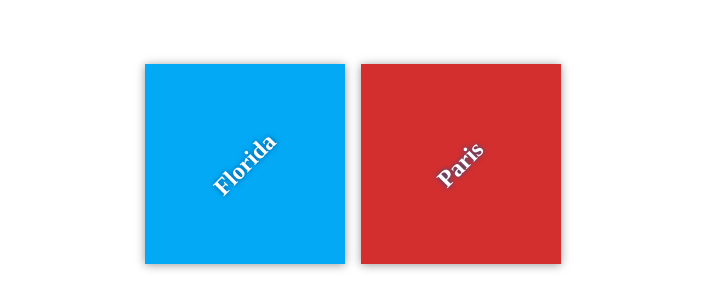
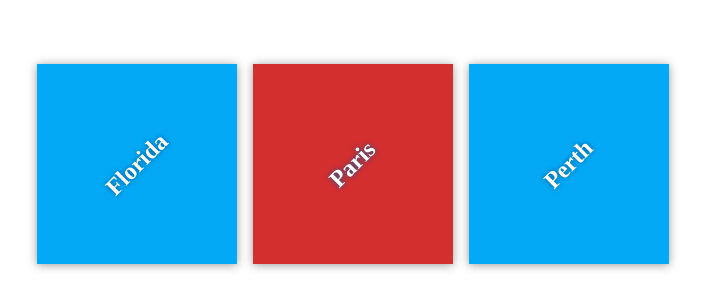
Before and after one commit to cimwies/my-travel-plans, a plain HTML site: page index.html in a window 1280 px wide. Shown: the part 236-544 px from the top of the page, without its empty margins (287-992 px from the left). Drawn offline with Linux system fonts and the light colour scheme.

Commit message:
Add a new destination

```diff
--- a/index.html
+++ b/index.html
@@ -17,6 +17,11 @@
             <div class="destination" id="paris">
                 <h2>Paris</h2>
             </div>
+
+            <div class="destination" id="perth">
+                <h2>Perth</h2>
+            </div>
+
         </div>
     </div>
 
```
